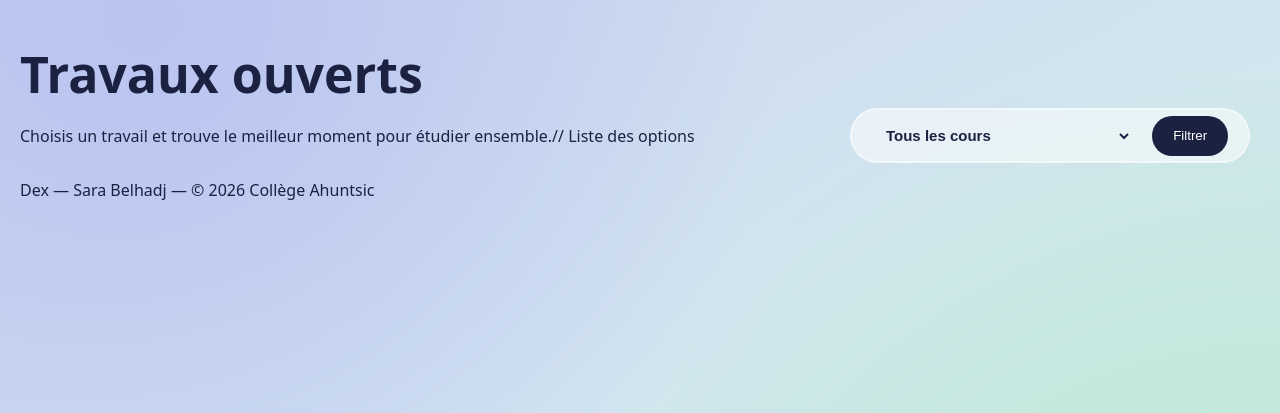
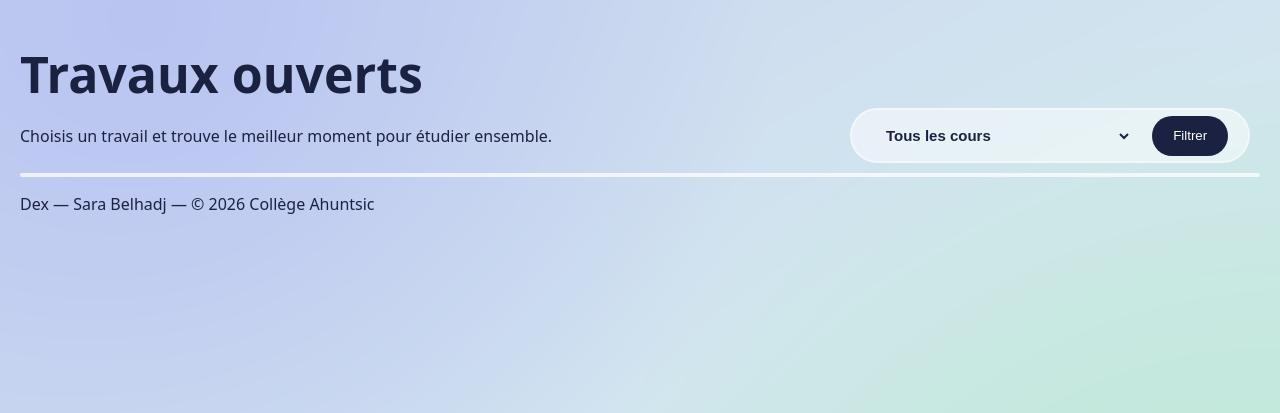
Before and after one commit to Sara-Belhadj/dex, a PHP site: page / in a window 1280 px wide. Shown: the part 63-476 px from the top of the page. Run offline with PHP 8.4, Linux system fonts and the light colour scheme; data that the repository does not hold is empty.

Commit message:
Add works container layout

```diff
--- a/index.php
+++ b/index.php
@@ -38,11 +38,12 @@
             ?>
 
         <h1 class="titre">Travaux ouverts</h1>
+
         <div class="desc-list">
             <p class="description">
                 Choisis un travail et trouve le meilleur moment pour étudier ensemble.
             </p>
-            // Liste des options
+            <!-- // Liste des options -->
             <form method="GET" action="index.php" class="list">
                 <select name="cours" id="course-list">
                     <option value="">Tous les cours</option>
@@ -56,6 +57,7 @@
             </form>
         </div>
 
+        <div class="glass-container2">
             <?php $coursActuel = null; ?>
 
             <?php foreach ($travaux as $travail): ?>
@@ -72,8 +74,7 @@
                     <a href="travail.php?travail=<?= urlencode($travail['id']) ?>">Voir le travail</a>
                 </div>
             <?php endforeach; ?>
-
-
+        </div>
 
     </main>
     <?php
```
Lines whose indentation alone changed are shown as unchanged.
